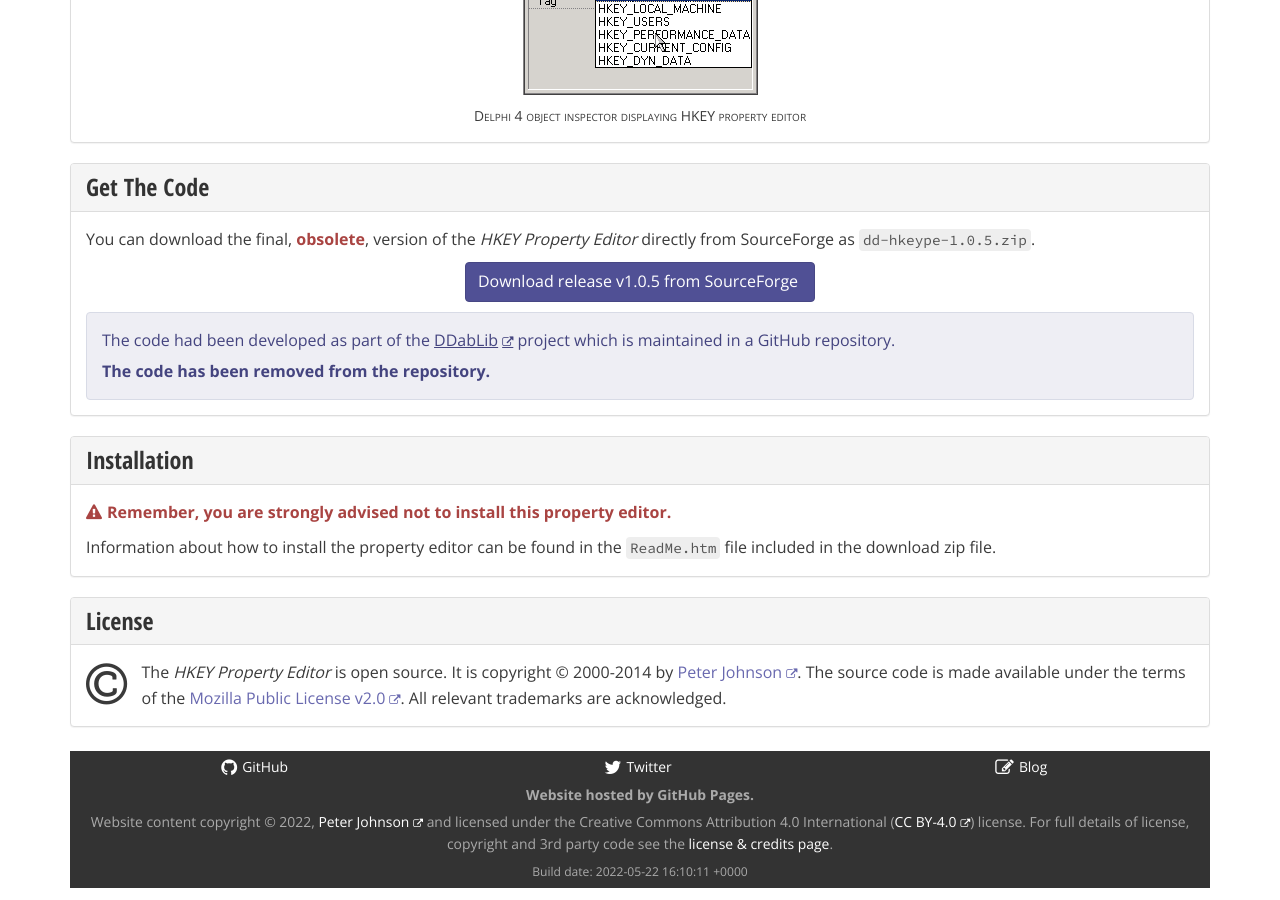
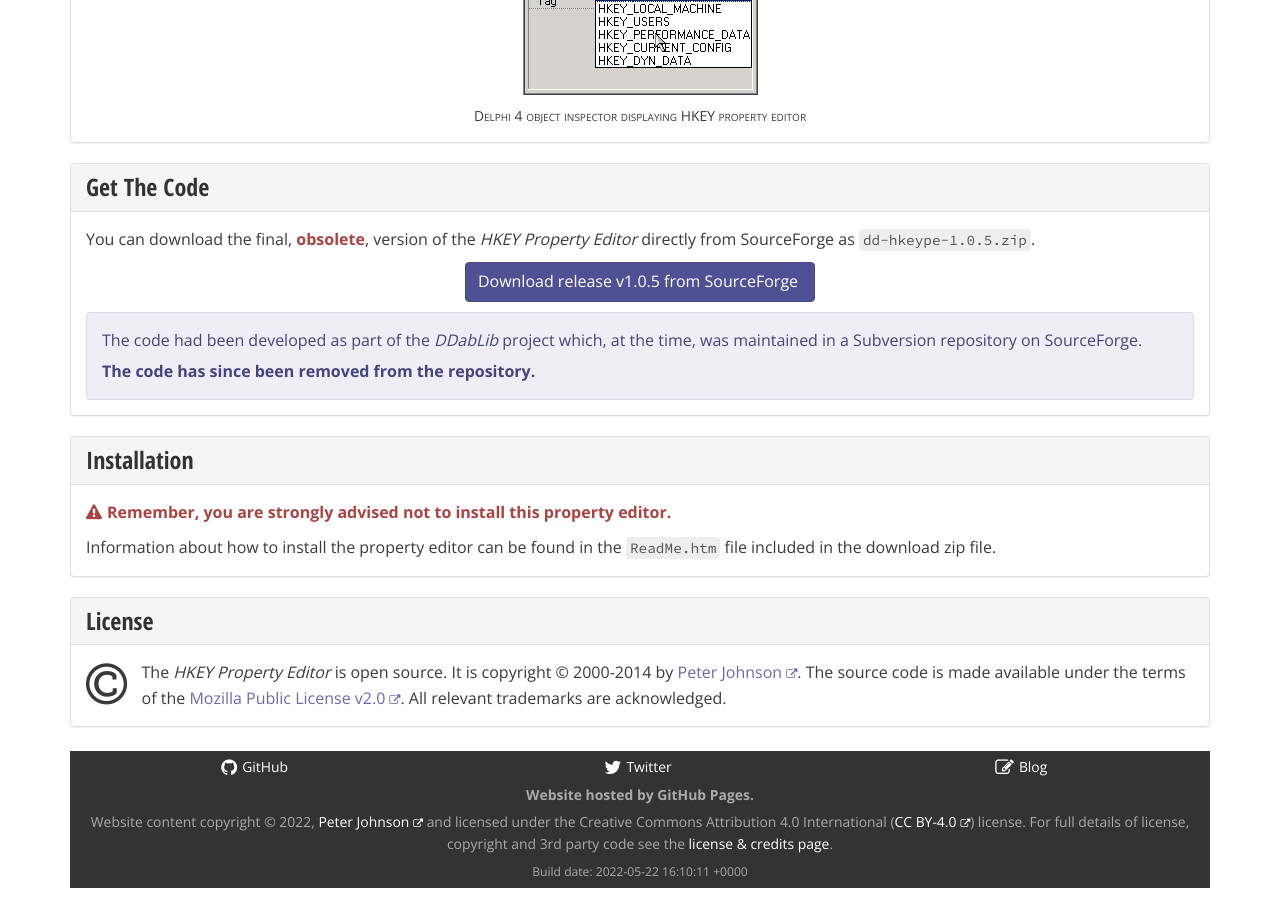
Before and after one commit to delphidabbler/delphidabbler.github.io, a Jekyll site: the page built from _software/hkeype.html, in a window 1280 px wide and 900 px high, scrolled down 1392 px. Built offline with Jekyll 4.4.1, drawn with Linux system fonts in a browser that asks for light colours; nearby versions of some CDN libraries; comment, search, counter and statistics services are not loaded.

Commit message:
Remove link to GitHub as not needed

```diff
--- a/_software/hkeype.html
+++ b/_software/hkeype.html
@@ -85,10 +85,10 @@
     </p>
 		<div class="alert alert-info">
 			<p>
-				The code had been developed as part of the <a href="{{ site.data.core.github-ddlib-project-url }}" aria-label="{{ site.data.core.github-ddlib-project-link-title }}">DDabLib</a> project which is maintained in a GitHub repository.
+				The code had been developed as part of the <em>DDabLib</em> project which, at the time, was maintained in a Subversion repository on SourceForge.
 			</p>
 			<p class="strong">
-				The code has been removed from the repository.
+				The code has since been removed from the repository.
 			</p>
 		</div>
 	</div>
```
